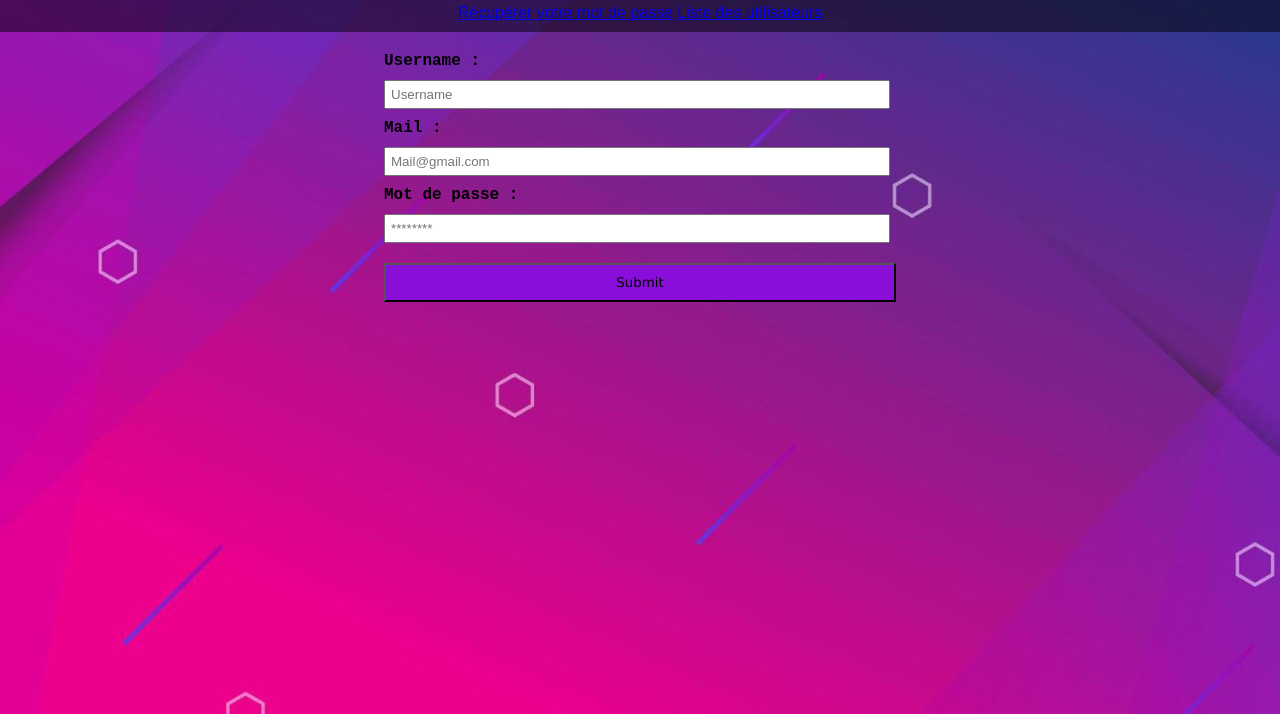
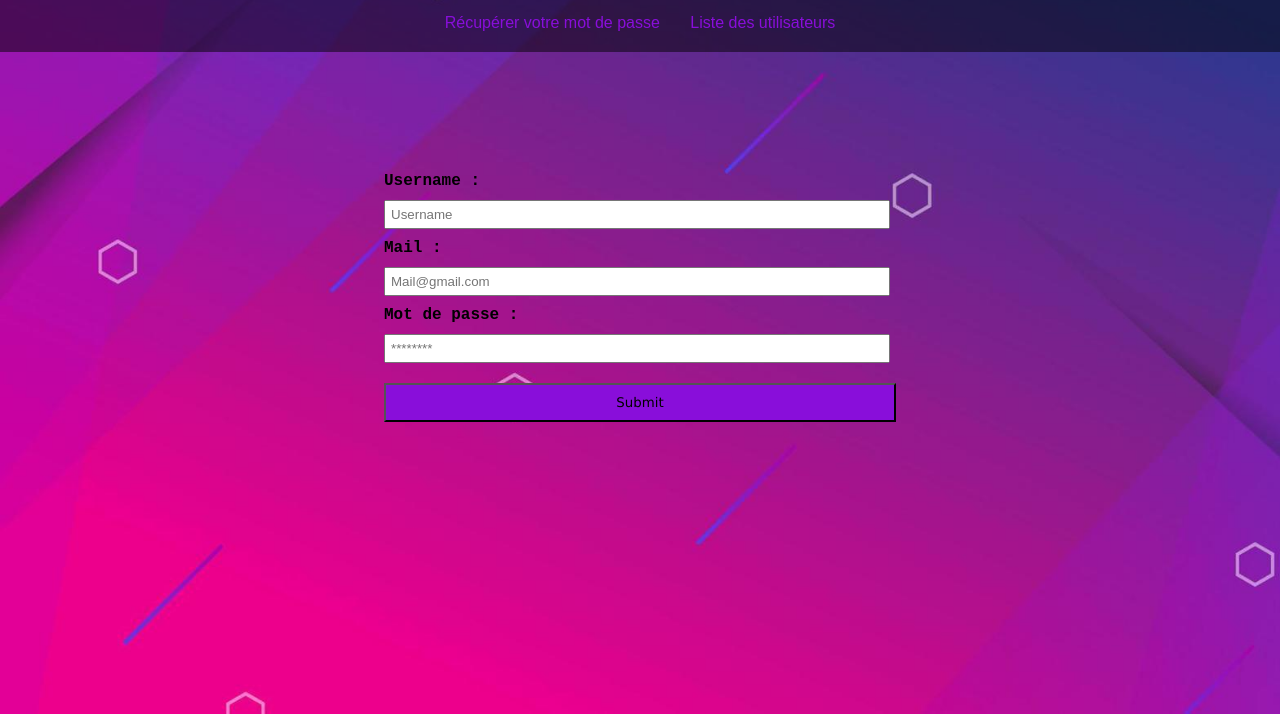
Before and after one commit to KamilMAZAN/projet_dock, a website: page index.html in a window 1280 px wide. Shown: the part 86-800 px from the top of the page. Drawn offline with nearby package versions, Linux system fonts and the light colour scheme.

Commit message:
Maj mise en forme

```diff
--- a/index.html
+++ b/index.html
@@ -14,8 +14,8 @@
 <body>
   <header>
     <h1>Merci de vous enregistrer</h1>
-    <a href="Recup.html">Récupérer votre mot de passe</a>
-    <a href="Liste.html">Liste des utilisateurs</a>
+    <a href="Recup.html" class="btn">Récupérer votre mot de passe</a>
+    <a href="Liste.html" class="btn">Liste des utilisateurs</a>
   </header>
 
   <form id="myForm" method="post">
--- a/styles.css
+++ b/styles.css
@@ -25,6 +25,7 @@ header {
   color: rgb(137, 14, 218);
 }
 
+
 main {
   display: flex;
   justify-content: space-between;
@@ -33,6 +34,7 @@ main {
 }
 
 form {
+  margin-top: 100px;
   width: 40%;
   padding: 20px;
   border-radius: 8px;
@@ -104,5 +106,33 @@ table button {
  button:hover {
     transform: scale(1.1); /* Changez la taille selon vos besoins */
    transition: transform 0.2s; /* Ajoute une transition pour un effet plus fluide */
+   background-color: rgb(223, 10, 212);
 
  }
+
+ /* Styles pour les liens */
+a {
+  color: rgb(137, 14, 218); /* Couleur du lien (bleu par défaut) */
+  text-decoration: none; /* Supprime le soulignement par défaut */
+  transition: color 0.3s ease-in-out; /* Ajoute une transition pour un effet de fondu lors du survol */
+}
+
+a:hover {
+  color: rgb(223, 10, 212); /* Change la couleur du lien au survol de la souris */
+}
+
+/* Styles pour les boutons */
+.btn {
+  display: inline-block;
+  padding: 0.375rem 0.75rem;
+  font-size: 1rem;
+  font-weight: 400;
+  line-height: 1.5;
+  text-align: center;
+  text-decoration: none;
+  vertical-align: middle;
+  cursor: pointer;
+  border: 1px solid transparent;
+  border-radius: 0.25rem;
+  transition: color 0.3s ease-in-out, background-color 0.3s ease-in-out, border-color 0.3s ease-in-out;
+}
```
Also changed, not shown: Liste.html (+2 -2 lines), Recup.html (+2 -2 lines).
